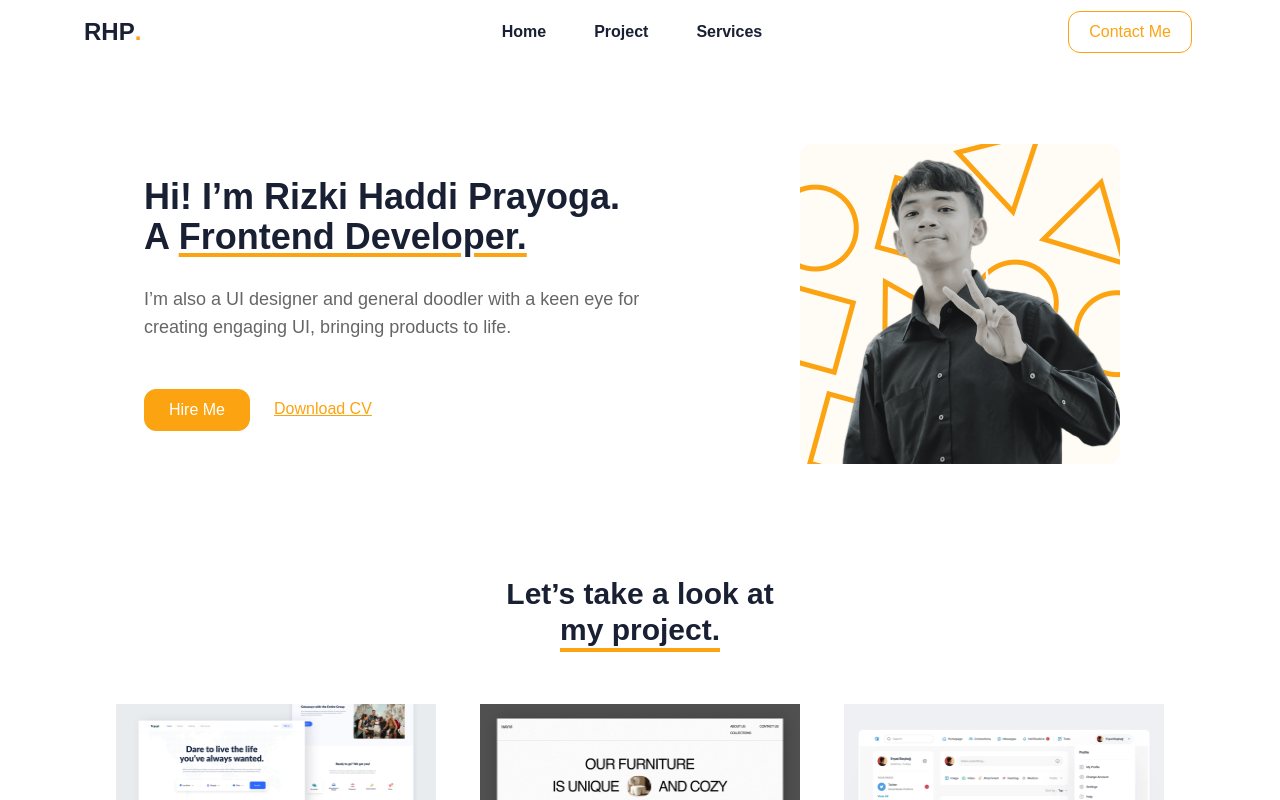
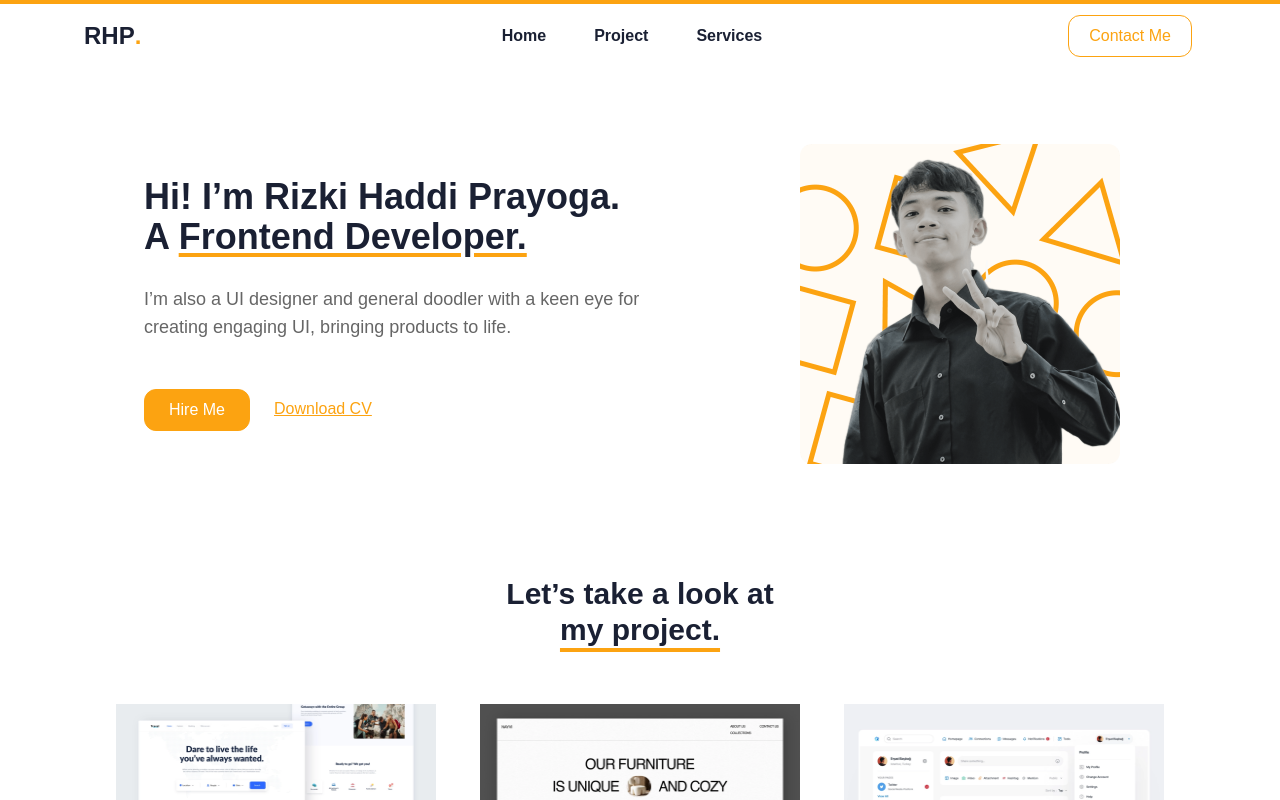
Before and after one commit to RizuMong/personal-website, a React (Vite) app: page / in a window 1280 px wide. Shown: the top 800 px of the page. Built offline with nearby package versions, Linux system fonts and the light colour scheme.

Commit message:
add animation on scroll

```diff
--- a/package.json
+++ b/package.json
@@ -10,6 +10,7 @@
   },
   "dependencies": {
     "daisyui": "^2.41.0",
+    "framer-motion": "^7.6.17",
     "react": "^18.2.0",
     "react-dom": "^18.2.0",
     "react-helmet": "^6.1.0",
--- a/src/components/Navbar.jsx
+++ b/src/components/Navbar.jsx
@@ -3,7 +3,7 @@ import { Link } from "react-router-dom";
 
 const Navbar = () => {
   return (
-    <nav className="navbar sticky top-0 bg-white">
+    <nav className="navbar sticky top-1 bg-white">
       <div className="navbar-start ml-0 sm:ml-0 md:ml-2 lg:ml-7 xl:ml-16">
         <div className="dropdown">
           <label
--- a/src/pages/Index.jsx
+++ b/src/pages/Index.jsx
@@ -5,10 +5,20 @@ import Layout from "../components/Layout";
 import Hero from "../components/Hero";
 import CardProject from "../components/CardProject";
 
+import { motion, useScroll } from "framer-motion";
+
 import { data } from "../assets/data/project";
 
 const Index = () => {
+  const { scrollYProgress } = useScroll();
+
   return (
+    <>
+      <motion.div
+        className="h-1 bg-primary origin-[0%] top-0 left-0 right-0 fixed"
+        style={{ scaleX: scrollYProgress }}
+      />
+
       <Layout>
         <Hero />
         <header className="font-bold text-2xl md:text-2xl lg:text-3xl xl:text-3xl text-secondary text-center mt-28 mb-14 hover:animate-pulse">
@@ -32,6 +42,7 @@ const Index = () => {
           All Projects
         </button>
       </Layout>
+    </>
   );
 };
 
```
Also changed, not shown: 1 other file (tests, documents, lock files or other folders). Lines whose indentation alone changed are shown as unchanged.
